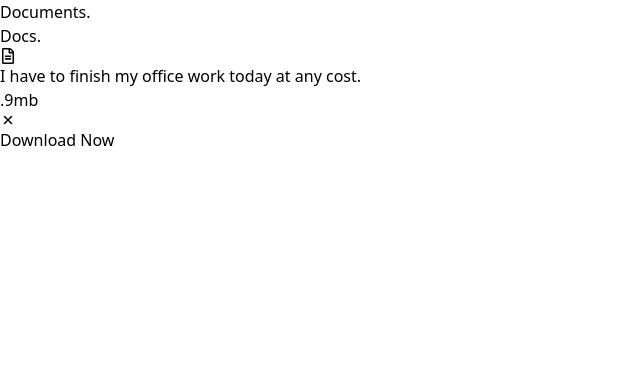
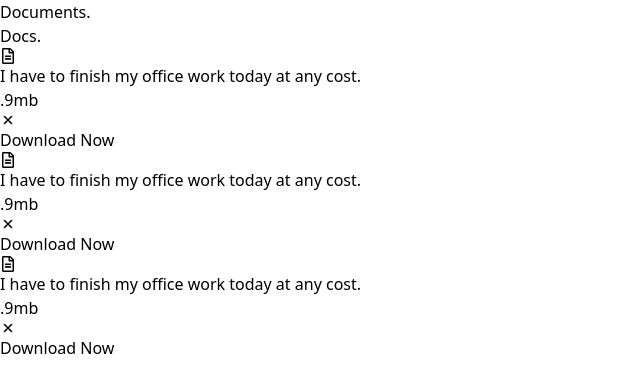
Before and after one commit to vanshverma721/DocsApp, a React (Vite) app: page / in a window 1280 px wide. Shown: the top 392 px of the page, without its empty margins (0-640 px from the left). Built offline with nearby package versions, Linux system fonts and the light colour scheme.

Commit message:
code updated

```diff
--- a/package.json
+++ b/package.json
@@ -10,6 +10,7 @@
     "preview": "vite preview"
   },
   "dependencies": {
+    "framer-motion": "^10.16.16",
     "react": "^18.2.0",
     "react-dom": "^18.2.0",
     "react-icons": "^4.12.0"
--- a/src/components/Card.jsx
+++ b/src/components/Card.jsx
@@ -2,10 +2,17 @@ import React from 'react'
 import { FaRegFileAlt } from "react-icons/fa";
 import { LuDownload } from "react-icons/lu";
 import { IoClose } from "react-icons/io5";
+import { motion } from "framer-motion"
 
-const Card = ({ data }) => {
+const Card = ({ data, reference }) => {
     return (
-        <div className='relative w-60 h-72 rounded-[45px] bg-zinc-900/90 text-white px-8 py-10 overflow-hidden'>
+        <motion.div
+            drag dragConstraints={reference}
+            whileDrag={{ scale: 1.2 }}
+            dragElastic={0.2}
+            dragTransition={{bounceStiffness: 100, bounceDamping: 30}}
+            className='relative flex-shrink-0 w-60 h-72 rounded-[45px] bg-zinc-900/90 text-white px-8 py-10 overflow-hidden'
+        >
             <FaRegFileAlt />
             <p className='text-sm leading-tight mt-5 font-semibold'>{data.desc}</p>
             <div className='footer absolute bottom-0 w-full left-0'>
@@ -17,14 +24,14 @@ const Card = ({ data }) => {
                 </div>
                 {
                     data.tag.isOpen && (
-                        <div className='tag w-full py-4 bg-green-600 flex items-center justify-center'>
-                            <h3 className='text-sm font-semibold'>Download Now</h3>
+                        <div className={`tag w-full py-4 ${data.tag.tagColor === "blue" ? "bg-blue-600" : "bg-green-600"} flex items-center justify-center`}>
+                            <h3 className='text-sm font-semibold'>{data.tag.tagTitle}</h3>
                         </div>
                     )
                 }
 
             </div>
-        </div>
+        </motion.div>
     )
 }
 
--- a/src/components/Foreground.jsx
+++ b/src/components/Foreground.jsx
@@ -1,7 +1,9 @@
-import React from 'react'
+import React, { useRef } from 'react'
 import Card from './Card'
 
 const Foreground = () => {
+
+    const ref = useRef(null)
 
     const data = [
         {
@@ -9,13 +11,25 @@ const Foreground = () => {
             filessize: ".9mb",
             close: true,
             tag: { isOpen: true, tagTitle: "Download Now", tagColor: "green" }
-        }
+        },
+        {
+            desc: "I have to finish my office work today at any cost.",
+            filessize: ".9mb",
+            close: true,
+            tag: { isOpen: true, tagTitle: "Download Now", tagColor: "blue" }
+        },
+        {
+            desc: "I have to finish my office work today at any cost.",
+            filessize: ".9mb",
+            close: true,
+            tag: { isOpen: true, tagTitle: "Download Now", tagColor: "gren" }
+        },
     ];
 
     return (
-        <div className='fixed top-0 left-0 z-[3] w-full h-full'>
+        <div ref={ref} className='fixed top-0 left-0 z-[3] p-5 w-full h-full flex gap-10 flex-wrap'>
             {data.map((item, index) => (
-                <Card data={item} />
+                <Card data={item} reference={ref} />
             ))}
         </div>
     )
```
Also changed, not shown: 1 other file (tests, documents, lock files or other folders).
